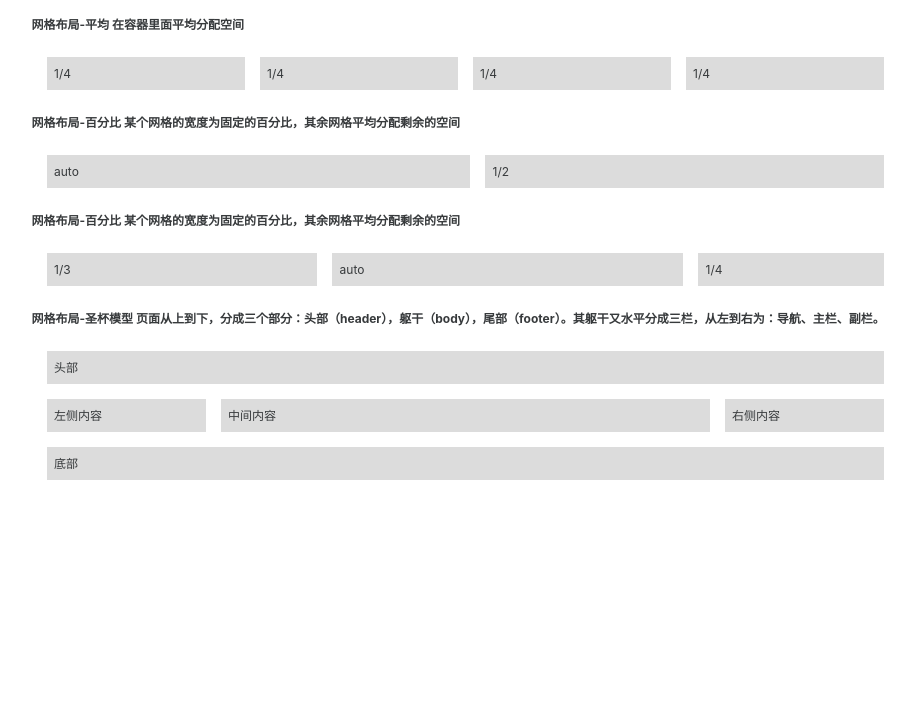
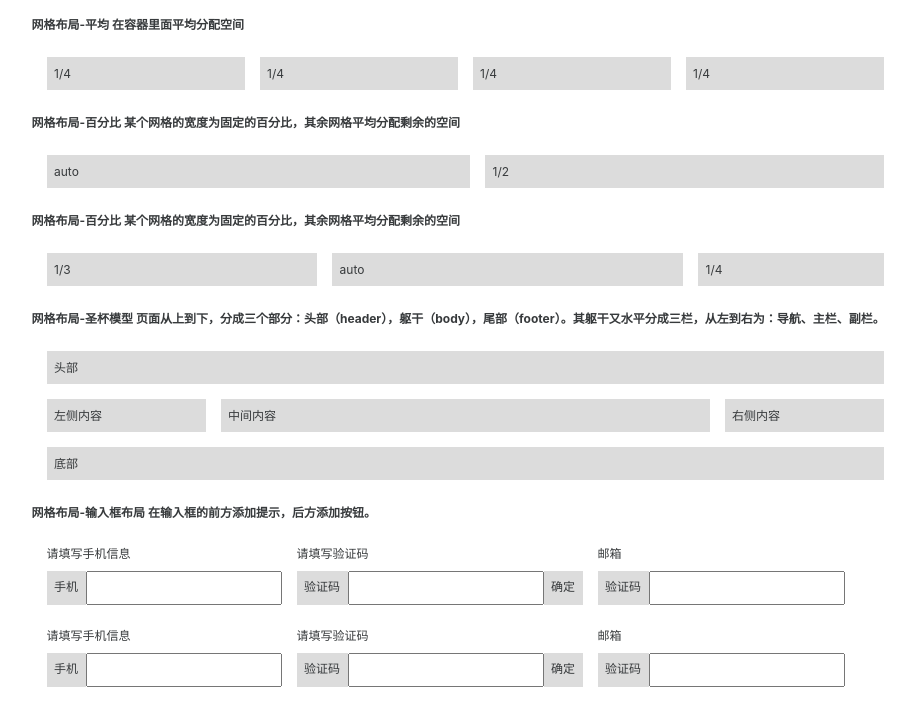
Before and after one commit to Qiuziscorpio/FlexUi, a plain HTML site: page index.html in a window 1280 px wide. Shown: the whole page, without its empty margins (175-1090 px from the left). Drawn offline with Linux system fonts and the light colour scheme.

Commit message:
已经完成输入框布局

```diff
--- a/css/Color.less
+++ b/css/Color.less
@@ -1,5 +1,24 @@
 @charset "UTF-8";
 
+
+/*  bg-gray  */
 .bg-gray{
     background: #dcdcdc;
 }
+
+/* theme-background  ice  */
+.ice-theme-bg1{
+    background: #F1CDD4;
+}
+.ice-theme-bg2{
+    background: #D8D4D8;
+}
+.ice-theme-bg3{
+    background: #B1DBE7;
+}
+.ice-theme-bg4{
+    background:#CDE7EE;
+}
+.ice-theme-bg5{
+    background:#A58A8F;
+}
--- a/css/Config.less
+++ b/css/Config.less
@@ -19,7 +19,7 @@ body {
     color: #373a3c;
 }
 
-/*媒介查询*/
+/* @media */
 @media (min-width: 48em) {
     html {
         font-size:18px;
--- a/css/FlexUi.less
+++ b/css/FlexUi.less
@@ -14,8 +14,7 @@
 @import "MarginPadding.less";
 
 
-
-/*flex */
+/* flex */
 .flex-row{
     display: -webkit-flex;
     display: flex;
@@ -30,7 +29,8 @@ header,
 footer,
 .grail-body-left,
 .grail-body-content,
-.grail-body-right{
+.grail-body-right
+{
     .p-xs;
     .m-xs;
 }
@@ -60,12 +60,11 @@ footer,
     flex:0 0 20%;
 }
 
-/*grail */
+/* grail */
 .grail{
     display: flex;
     flex-direction: column;
     .m-xs;
-}
     header,
     footer{
         flex: 1;
@@ -73,7 +72,6 @@ footer{
     }
     .grail-body{
         display: flex;
-}
         .grail-body-content{
             flex:1;
         }
@@ -81,11 +79,36 @@ footer{
         .grail-body-right{
             flex:0 0 12em;
         }
+    }
 
+}
 
+/* forminput  */
+.forminput{
+    display: flex;
+     .m-xs;
+     .forminput-item,
+     .forminput-input{
+         .p-xs;
+     }
+     .forminput-input{
+         flex: 1;
+     }
+}
 
-/*媒介查询*/
-@media (min-width: 48em) {
+/* @media */
+@media (max-width: 34em) {
+}
+@media (max-width: 48em) {
+    .grail-body{
+        flex-direction:column ;
+        flex: 1;
+    }
+    .grail-body-left,
+    .grail-body-content,
+    .grail-body-right{
+        flex: auto;
+    }
 }
 @media (min-width: 62em) {
 }
--- a/index.html
+++ b/index.html
@@ -2,6 +2,8 @@
 <html>
 	<head>
 		<meta charset="utf-8" />
+		<meta http-equiv="X-UA-Compatible" content="IE=edge">
+		<meta name="viewport" content="width=device-width, initial-scale=1, maximum-scale=1, user-scalable=no">
 		<title>flex弹性盒子模型</title>
 		<!--配置文件-->
 		<link rel="stylesheet" href="css/Config.css" />
@@ -49,6 +51,57 @@
 				</div>
 				<footer class="bg-gray">底部</footer>
 			</div>
+			<h4>网格布局-输入框布局    在输入框的前方添加提示，后方添加按钮。</h4>
+			<div class="flex-row">
+				<div>
+					<div class="m-xs">请填写手机信息</div>
+					<div class="forminput">
+						<span class="forminput-item bg-gray">手机</span>
+						<input class="forminput-input"  />
+					</div>
+				</div>
+				<div>
+					<div class="m-xs">请填写验证码</div>
+					<div class="forminput">
+						<span class="forminput-item bg-gray">验证码</span>
+						<input class="forminput-input"  />
+						<span class="forminput-item bg-gray">确定</span>
+					</div>
+				</div>
+				<div>
+					<div class="m-xs">邮箱</div>
+					<div class="forminput">
+						<span class="forminput-item bg-gray">验证码</span>
+						<input class="forminput-input"  />
+					</div>
+				</div>
+			</div>
+			<div class="flex-row">
+				<div>
+					<div class="m-xs">请填写手机信息</div>
+					<div class="forminput">
+						<span class="forminput-item bg-gray">手机</span>
+						<input class="forminput-input"  />
+					</div>
+				</div>
+				<div>
+					<div class="m-xs">请填写验证码</div>
+					<div class="forminput">
+						<span class="forminput-item bg-gray">验证码</span>
+						<input class="forminput-input"  />
+						<span class="forminput-item bg-gray">确定</span>
+					</div>
+				</div>
+				<div>
+					<div class="m-xs">邮箱</div>
+					<div class="forminput">
+						<span class="forminput-item bg-gray">验证码</span>
+						<input class="forminput-input"  />
+					</div>
+				</div>
+			</div>
+
+
 		</div>
 	</body>
 </html>
```
Also changed, not shown: css/Color.css, css/Config.css, css/FlexUi.css. Lines whose indentation alone changed are shown as unchanged.
